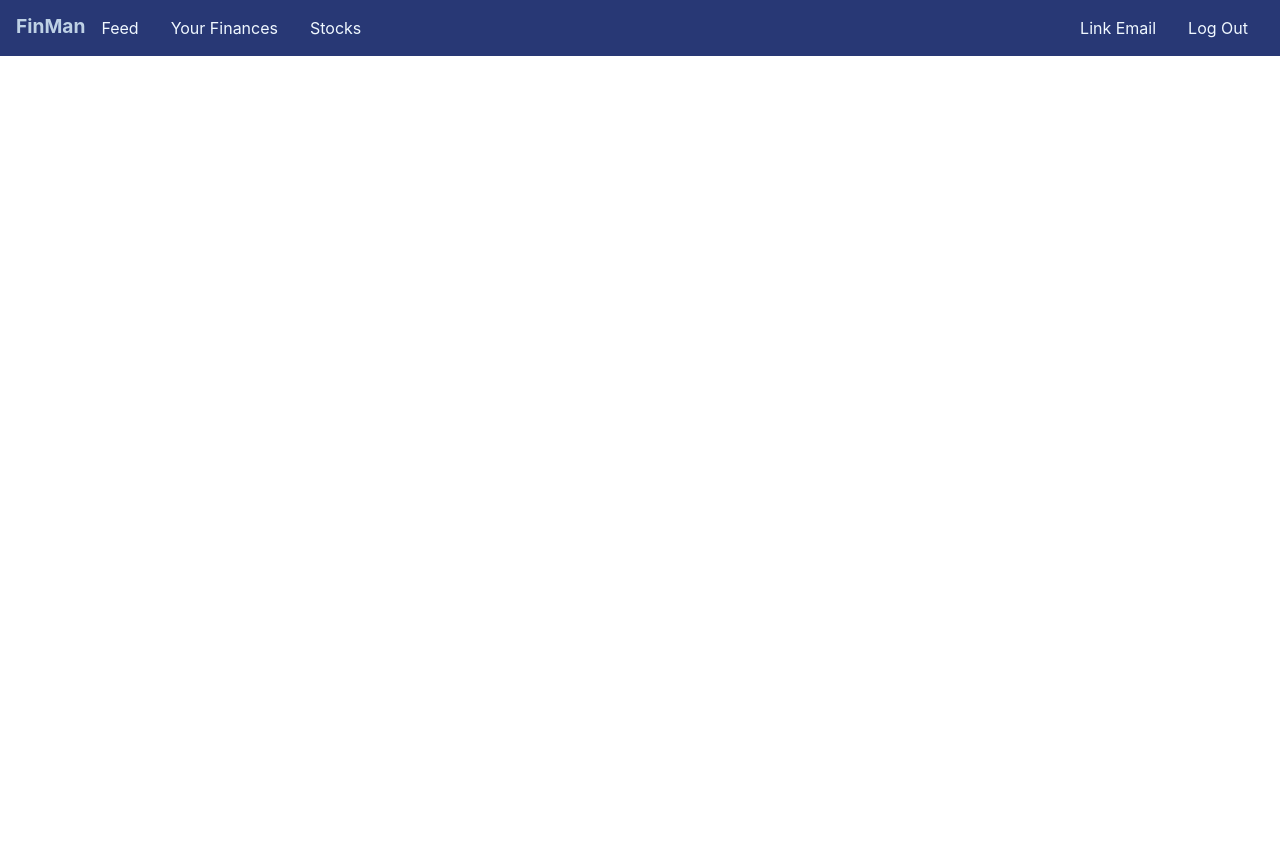
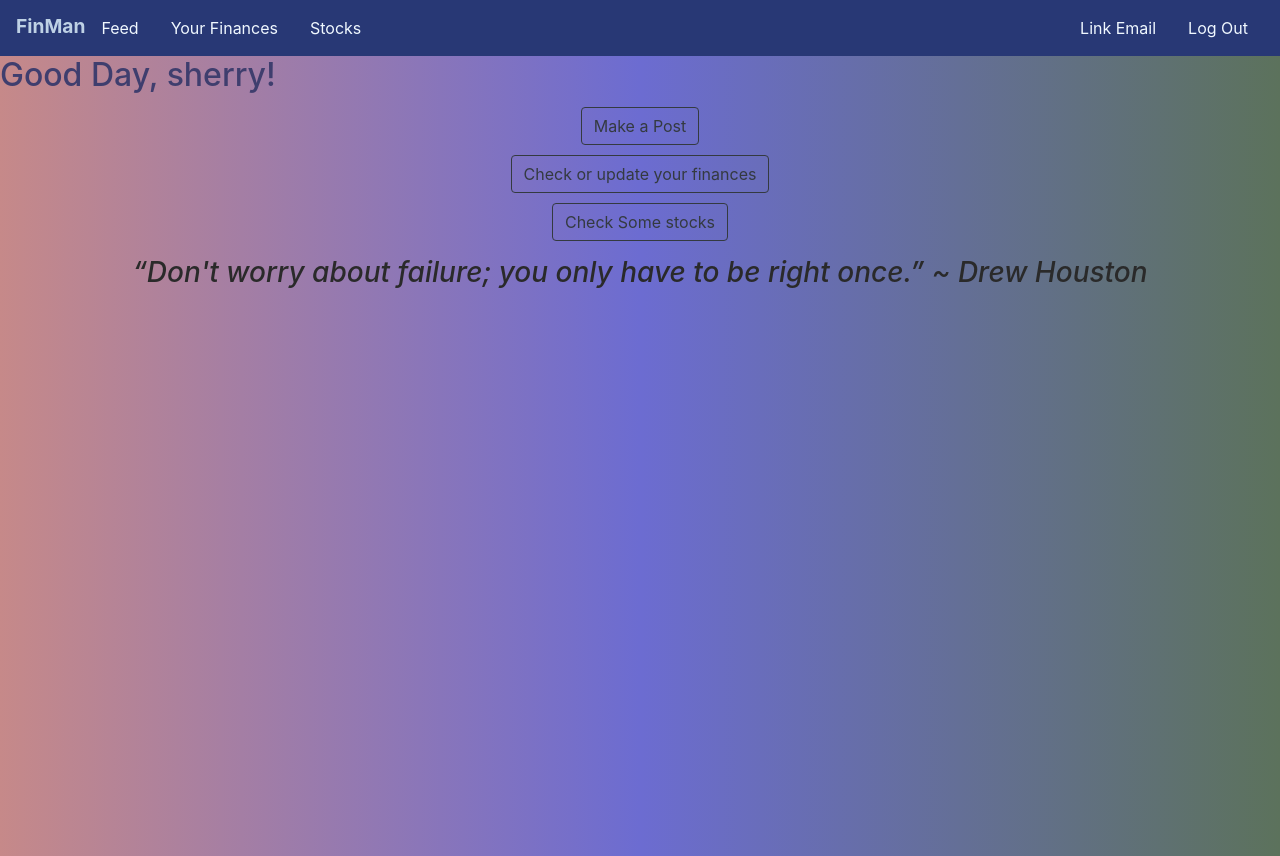
Before and after one commit to Shahryar3/Final-Project, a Flask app: page / in a window 1280 px wide. Before the commit the page ends 800 px from the top, so only its background shows below. Run offline with Flask 3, Linux system fonts and the light colour scheme; the first user in the database is signed in; some libraries are stand-ins or nearby versions.

Commit message:
Implemented a homepage

```diff
--- a/app.py
+++ b/app.py
@@ -28,6 +28,7 @@ def after_request(response):
     response.headers["Pragma"] = "no-cache"
     return response
 
+# Allow user to Login
 @app.route("/login", methods=["POST", "GET"])
 def login():
     if request.method == "POST":
@@ -39,13 +40,15 @@ def login():
             )
         except Exception:
             return "Incorrect Username"
-
+        # Verify that the username is valid
         if len(rows) == 0:
             return "Incorrect Username"
         hash = rows[0]["hash"]
 
+        # Verify that the password is correct
         if check_password_hash(hash, password) == False:
             return "Incorrect Password"
+        # Log person in and get id in session["user_id"]
         else:
             session["user_id"] = rows[0]["id"]
             return redirect("/")
@@ -57,6 +60,7 @@ def register():
     if request.method == "POST":
         username = request.form.get("username")
         password = request.form.get("password")
+        # Verify user inputs
         if username == "":
             return "Please enter a username"
         elif len(password) < 8:
@@ -65,6 +69,7 @@ def register():
             return "The two passwords do not match!"
         elif len(db.execute("SELECT username FROM users WHERE username=?;", username)) > 0:
             return "Username already exists"
+        # Add user information to Database
         else:
             password = generate_password_hash(password)
             db.execute("INSERT INTO users (username, hash) VALUES(?, ?);", username, password)
@@ -72,10 +77,11 @@ def register():
     else:
         return render_template("register.html")
 
-@app.route("/", methods=["GET", "POST"])
+@app.route("/",)
 @login_required
 def home():
-    return render_template("home.html")
+    username = db.execute("SELECT username FROM users WHERE id=?;", session["user_id"])[0]["username"]
+    return render_template("home.html", name=username)
 
 @app.route("/feed")
 def feed():
@@ -89,6 +95,7 @@ def finances():
 def link_email():
     pass
 
+# Add Log out Functionality
 @app.route("/logout")
 def logout():
     session.clear()
--- a/static/styles.css
+++ b/static/styles.css
@@ -40,3 +40,27 @@
 .nav-item {
     display: flex;
 }
+
+.links {
+    display: flex;
+    width: min-content;
+    justify-content: center;
+    flex-wrap: wrap;
+    margin: 0 auto;
+}
+
+.btn {
+    margin: 5px 0;
+}
+
+#home {
+    height: 100vh;
+    background-image: linear-gradient(to right, #c68989, #6c6cd1, #5c725c);
+    color: #3f3e6e;
+}
+
+#quote {
+    text-align: center;
+    padding: 10px;
+    color: #2a2a2a;
+}
--- a/templates/home.html
+++ b/templates/home.html
@@ -1,3 +1,15 @@
 {% extends "layout.html" %}
 
 {% block title %}Home{% endblock %}
+
+{% block body %}
+    <div id="home">
+        <h2>Good Day, {{name}}!</h2>
+        <div class="links">
+            <a href="/feed"><button class="btn btn-outline-dark">Make a Post</button></a>
+            <a href="/finances"><button class="btn btn-outline-dark">Check or update your finances</button></a>
+            <a href="/stocks"><button class="btn btn-outline-dark">Check Some stocks</button></a>
+        </div>
+        <div id="quote"><em><h3>“Don't worry about failure; you only have to be right once.” ~ Drew Houston</h3></em></div>
+    </div>
+{% endblock %}
```
Also changed, not shown: 2 other files.
